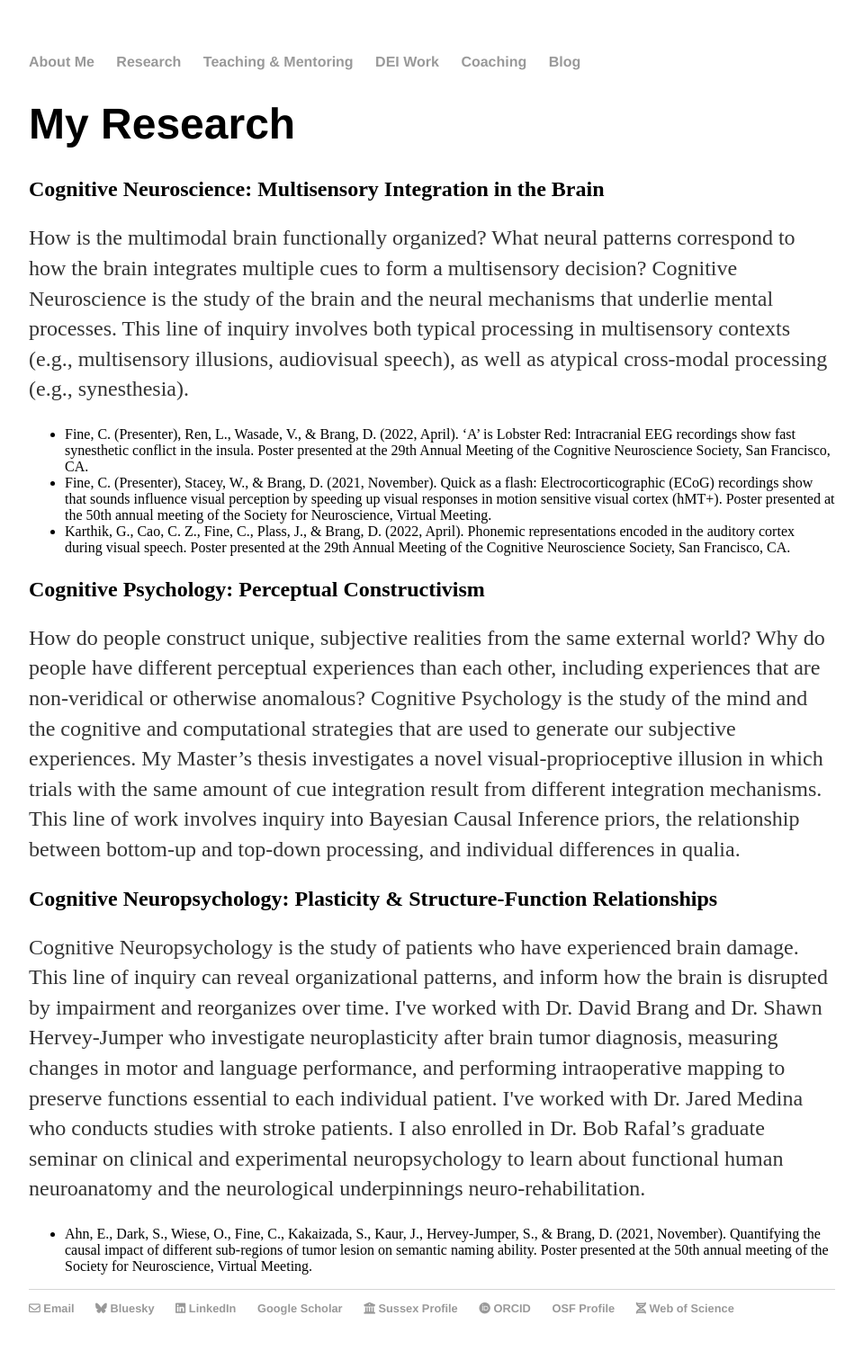
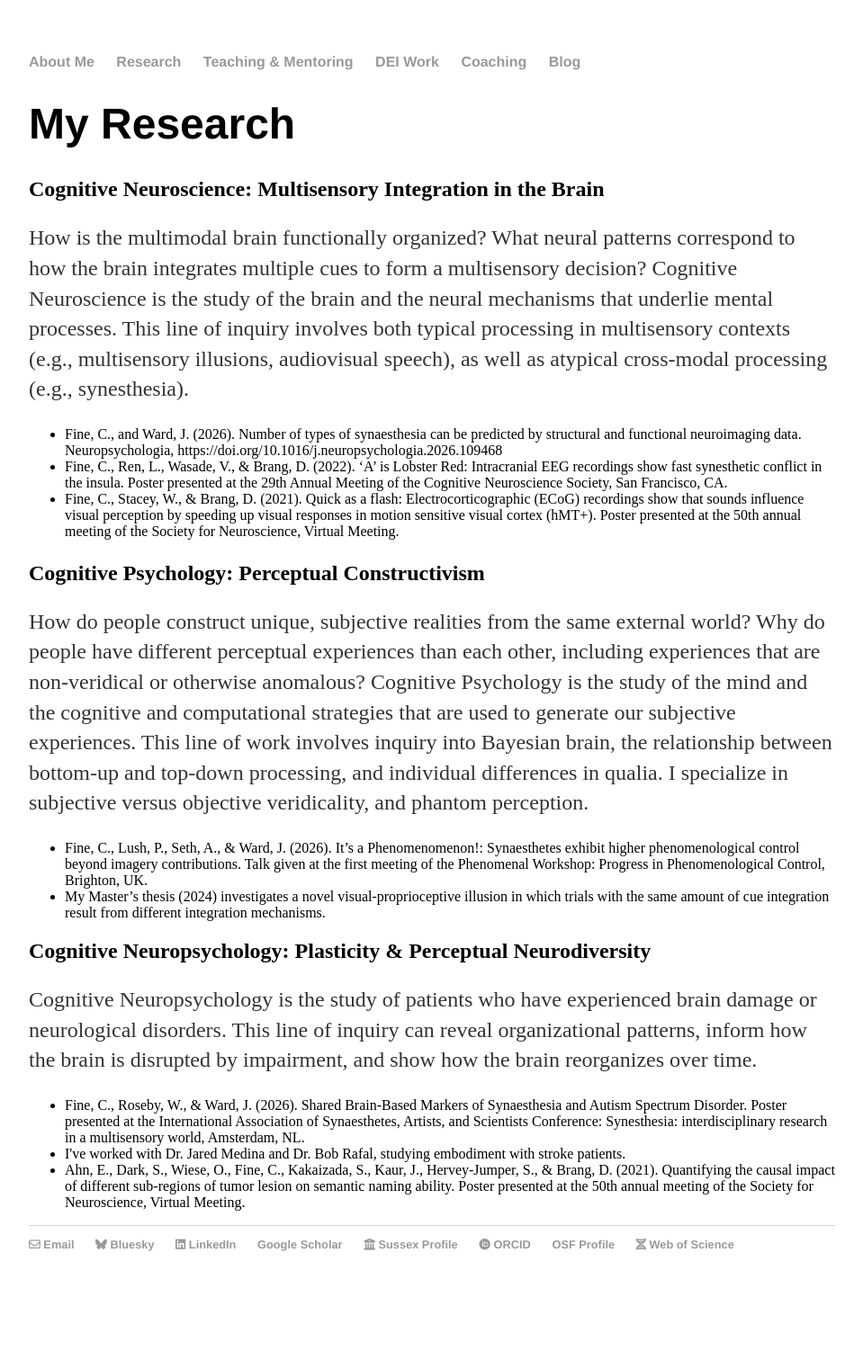
Before and after one commit to cdfine/cdfine.github.io, a Jekyll site: the page built from research.html, in a window 1280 px wide. Shown: the whole page at 90% size, without its empty margins (160-1119 px from the left). Built offline with Jekyll 4.4.1, drawn with Linux system fonts in a browser that asks for light colours; a style sheet for code colours, icons or effects is not loaded; after the commit the page ends 1451 px from its top, so only the background shows below that.

Commit message:
Update research.html
big update for 2026

```diff
--- a/research.html
+++ b/research.html
@@ -7,16 +7,23 @@ title: Carli Fine | Research Aims
 			<h2>Cognitive Neuroscience: Multisensory Integration in the Brain</h2>
 <p>How is the multimodal brain functionally organized? What neural patterns correspond to how the brain integrates multiple cues to form a multisensory decision? Cognitive Neuroscience is the study of the brain and the neural mechanisms that underlie mental processes. This line of inquiry involves both typical processing in multisensory contexts (e.g., multisensory illusions, audiovisual speech), as well as atypical cross-modal processing (e.g., synesthesia).
 <ul>
-<li>Fine, C. (Presenter), Ren, L., Wasade, V., & Brang, D. (2022, April). ‘A’ is Lobster Red: Intracranial EEG recordings show fast synesthetic conflict in the insula. Poster presented at the 29th Annual Meeting of the Cognitive Neuroscience Society, San Francisco, CA.</li>
-<li>Fine, C. (Presenter), Stacey, W., & Brang, D. (2021, November). Quick as a flash: Electrocorticographic (ECoG) recordings show that sounds influence visual perception by speeding up visual responses in motion sensitive visual cortex (hMT+). Poster presented at the 50th annual meeting of the Society for Neuroscience, Virtual Meeting. </li>
-<li>Karthik, G., Cao, C. Z., Fine, C., Plass, J., & Brang, D. (2022, April). Phonemic representations encoded in the auditory cortex during visual speech. Poster presented at the 29th Annual Meeting of the Cognitive Neuroscience Society, San Francisco, CA. </li>
+<li>Fine, C., and Ward, J. (2026). Number of types of synaesthesia can be predicted by structural and functional neuroimaging data. Neuropsychologia, https://doi.org/10.1016/j.neuropsychologia.2026.109468</li>
+<li>Fine, C., Ren, L., Wasade, V., & Brang, D. (2022). ‘A’ is Lobster Red: Intracranial EEG recordings show fast synesthetic conflict in the insula. Poster presented at the 29th Annual Meeting of the Cognitive Neuroscience Society, San Francisco, CA.</li>
+<li>Fine, C., Stacey, W., & Brang, D. (2021). Quick as a flash: Electrocorticographic (ECoG) recordings show that sounds influence visual perception by speeding up visual responses in motion sensitive visual cortex (hMT+). Poster presented at the 50th annual meeting of the Society for Neuroscience, Virtual Meeting. </li>
 </ul>
 </p>
 <h2>Cognitive Psychology: Perceptual Constructivism</h2>
-<p>How do people construct unique, subjective realities from the same external world? Why do people have different perceptual experiences than each other, including experiences that are non-veridical or otherwise anomalous? Cognitive Psychology is the study of the mind and the cognitive and computational strategies that are used to generate our subjective experiences. My Master’s thesis investigates a novel visual-proprioceptive illusion in which trials with the same amount of cue integration result from different integration mechanisms. This line of work involves inquiry into Bayesian Causal Inference priors, the relationship between bottom-up and top-down processing, and individual differences in qualia.</p>
-<h2>Cognitive Neuropsychology: Plasticity & Structure-Function Relationships</h2>
-<p>Cognitive Neuropsychology is the study of patients who have experienced brain damage. This line of inquiry can reveal organizational patterns, and inform how the brain is disrupted by impairment and reorganizes over time. I've worked with Dr. David Brang and Dr. Shawn Hervey-Jumper who investigate neuroplasticity after brain tumor diagnosis, measuring changes in motor and language performance, and performing intraoperative mapping to preserve functions essential to each individual patient. I've worked with Dr. Jared Medina who conducts studies with stroke patients. I also enrolled in Dr. Bob Rafal’s graduate seminar on clinical and experimental neuropsychology to learn about functional human neuroanatomy and the neurological underpinnings neuro-rehabilitation.</p>
+<p>How do people construct unique, subjective realities from the same external world? Why do people have different perceptual experiences than each other, including experiences that are non-veridical or otherwise anomalous? Cognitive Psychology is the study of the mind and the cognitive and computational strategies that are used to generate our subjective experiences. This line of work involves inquiry into Bayesian brain, the relationship between bottom-up and top-down processing, and individual differences in qualia. I specialize in subjective versus objective veridicality, and phantom perception.</p>
 <ul>
-<li> Ahn, E., Dark, S., Wiese, O., Fine, C., Kakaizada, S., Kaur, J., Hervey-Jumper, S., & Brang, D. (2021, November). Quantifying the causal impact of different sub-regions of tumor lesion on semantic naming ability. Poster presented at the 50th annual meeting of the Society for Neuroscience, Virtual Meeting.</li>
+	<li>Fine, C., Lush, P., Seth, A., & Ward, J. (2026). It’s a Phenomenomenon!: Synaesthetes exhibit higher phenomenological control beyond imagery contributions. Talk given at the first meeting of the Phenomenal Workshop: Progress in Phenomenological Control, Brighton, UK.</li>
+	<li>My Master’s thesis (2024) investigates a novel visual-proprioceptive illusion in which trials with the same amount of cue integration result from different integration mechanisms. </li>
+</ul>
+
+<h2>Cognitive Neuropsychology: Plasticity & Perceptual Neurodiversity</h2>
+<p>Cognitive Neuropsychology is the study of patients who have experienced brain damage or neurological disorders. This line of inquiry can reveal organizational patterns, inform how the brain is disrupted by impairment, and show how the brain reorganizes over time.</p>
+<ul>
+<li>Fine, C., Roseby, W., & Ward, J. (2026). Shared Brain-Based Markers of Synaesthesia and Autism Spectrum Disorder. Poster presented at the International Association of Synaesthetes, Artists, and Scientists Conference: Synesthesia: interdisciplinary research in a multisensory world, Amsterdam, NL.</li>
+<li>I've worked with Dr. Jared Medina and Dr. Bob Rafal, studying embodiment with stroke patients.</li>
+<li>Ahn, E., Dark, S., Wiese, O., Fine, C., Kakaizada, S., Kaur, J., Hervey-Jumper, S., & Brang, D. (2021). Quantifying the causal impact of different sub-regions of tumor lesion on semantic naming ability. Poster presented at the 50th annual meeting of the Society for Neuroscience, Virtual Meeting.</li>
 </ul>
     		</div><!-- /.blurb -->
```
